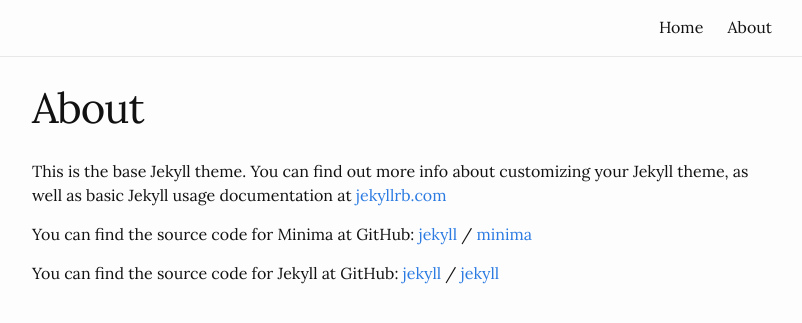
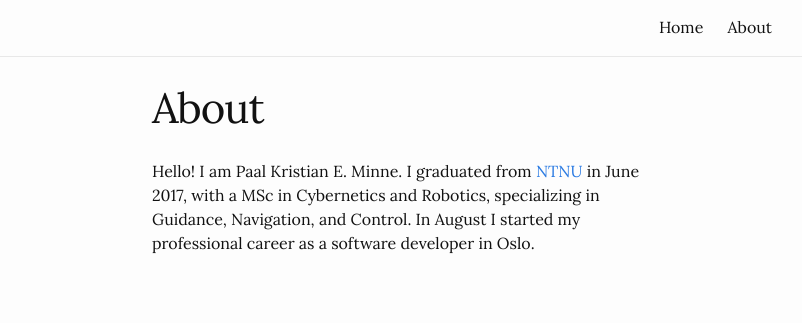
Before and after one commit to paalkristian/paalkristian.github.io, a Jekyll site: the page built from about.md, in a window 1280 px wide. Shown: the top 323 px of the page, without its empty margins (238-1040 px from the left). Built offline with Jekyll 4.4.1, drawn with Linux system fonts in a browser that asks for light colours.

Commit message:
Update about page

```diff
--- a/_sass/minima.scss
+++ b/_sass/minima.scss
@@ -21,6 +21,7 @@
 // Width of the content area
 $content-width:    800px !default;
 $content-body-width: 800px + 50px;
+$page-content-max-width: 500px;
 
 $on-palm:          600px !default;
 $on-laptop:        800px !default;
--- a/_sass/minima/_layout.scss
+++ b/_sass/minima/_layout.scss
@@ -220,6 +220,12 @@
 /**
  * Posts
  */
+
+.post {
+  max-width: $page-content-max-width;
+  margin: 0 auto;
+}
+
 .post-header {
   margin-bottom: $spacing-unit;
 }
--- a/about.md
+++ b/about.md
@@ -4,15 +4,6 @@
 permalink: /about/
 ---
 
-This is the base Jekyll theme. You can find out more info about customizing your Jekyll theme, as well as basic Jekyll usage documentation at [jekyllrb.com](https://jekyllrb.com/)
+Hello! I am Paal Kristian E. Minne. I graduated from [NTNU][ntnu] in June 2017, with a MSc in Cybernetics and Robotics, specializing in Guidance, Navigation, and Control. In August I started my professional career as a software developer in Oslo.
 
-You can find the source code for Minima at GitHub:
-[jekyll][jekyll-organization] /
-[minima](https://github.com/jekyll/minima)
-
-You can find the source code for Jekyll at GitHub:
-[jekyll][jekyll-organization] /
-[jekyll](https://github.com/jekyll/jekyll)
-
-
-[jekyll-organization]: https://github.com/jekyll
+[ntnu]: https://ntnu.no
```
